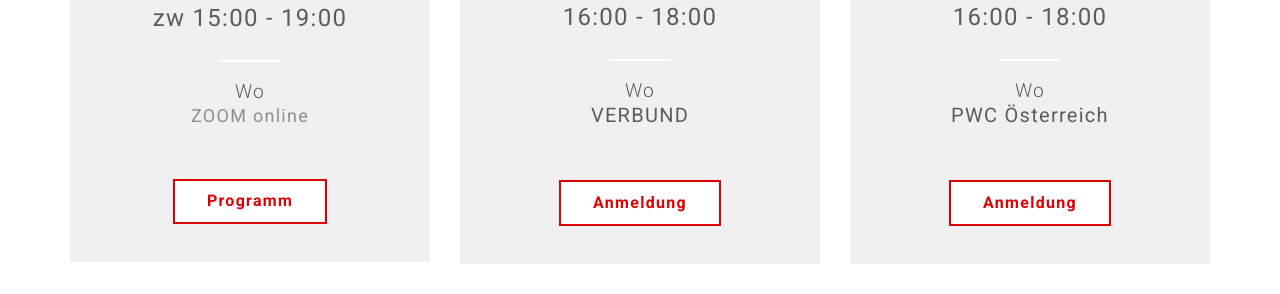
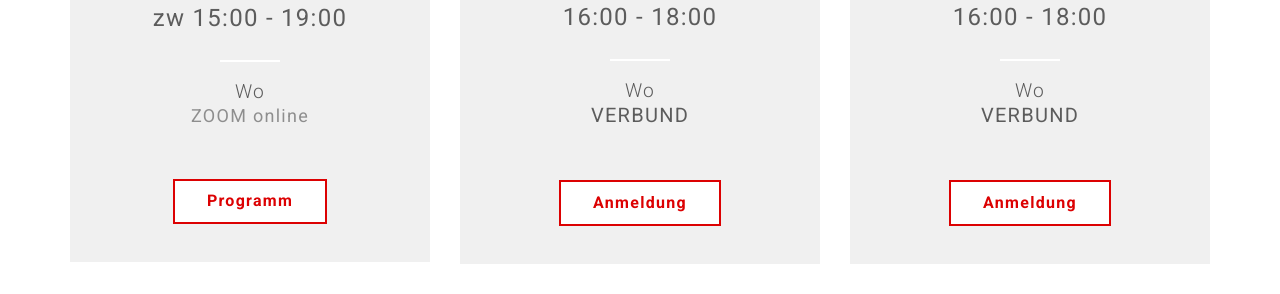
Before and after one commit to coderdojo-wien/coderdojo-wien.github.io, a Jekyll site: the page built from index.html, in a window 1280 px wide and 900 px high, scrolled down 4135 px. Shown: the part 157-451 px from the top of the window. Built offline with Jekyll 4.4.1, drawn with Linux system fonts in a browser that asks for light colours; nearby versions of some CDN libraries; comment, search, counter and statistics services are not loaded.

Commit message:
Update events.yml

```diff
--- a/_data/events.yml
+++ b/_data/events.yml
@@ -34,7 +34,7 @@ events-list:
   event-name: "CoderDojo Wien @ VERBUND"
   event-type: Offline
   event-registration-url: "https://www.eventbrite.at/e/coderdojo-wien-at-verbund-am-19-september-2025-registrierung-1496050961699"
-  event-place: <a href="#main-event-place-map">PWC Österreich</a>
+  event-place: <a href="#main-event-place-map">VERBUND</a>
   event-place-name: VERBUND
   event-place-streetaddress: Am Hof 6a
   event-place-addresslocality: Wien
```
